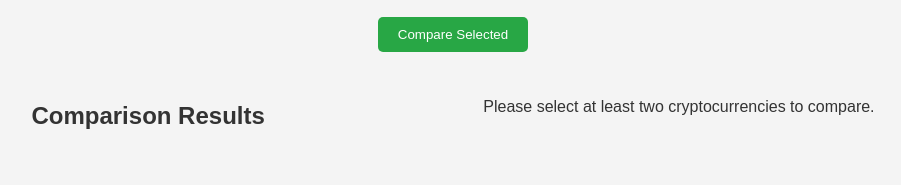
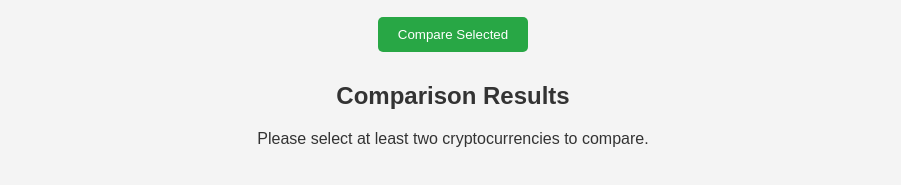
Before and after one commit to kingsfavy/Crypto, a website: page index.html in a window 1280 px wide. Both pictures are taken after a click on the button "Compare Selected". Shown: the part 143-328 px from the top of the page, without its empty margins (187-1088 px from the left). Drawn offline with Linux system fonts and the light colour scheme; no server answers.

Commit message:
Update index.html

```diff
--- a/index.html
+++ b/index.html
@@ -40,10 +40,6 @@
         #comparison-container {
             margin-top: 30px;
             text-align: center;
-            display: flex;
-            justify-content: space-evenly;
-            flex-wrap: wrap;
-            gap: 20px;
         }
         .crypto-container {
             display: flex;
@@ -114,7 +110,14 @@
 
     <script>
         const apiUrl = 'https://api.coingecko.com/api/v3/coins/markets';
-        const currencies = { usd: 1, ngn: 1150, gbp: 0.78, eur: 0.92, jpy: 148 };
+        const currencies = {
+            usd: 1,
+            ngn: 1150,
+            gbp: 0.78,
+            eur: 0.92,
+            jpy: 148,
+            aud: 1.5  // Added AUD conversion rate
+        };
         let allCryptos = [];
         let selectedCryptos = [];
 
@@ -150,6 +153,7 @@
                         <p>GBP: £${(crypto.current_price * currencies.gbp).toLocaleString()}</p>
                         <p>EUR: €${(crypto.current_price * currencies.eur).toLocaleString()}</p>
                         <p>JPY: ¥${(crypto.current_price * currencies.jpy).toLocaleString()}</p>
+                        <p>AUD: A$${(crypto.current_price * currencies.aud).toLocaleString()}</p>  <!-- Added AUD price -->
                         <p>Market Cap: $${crypto.market_cap.toLocaleString()}</p>
                         <p class="${priceChangeClass}">24h Change: ${crypto.price_change_percentage_24h.toFixed(2)}%</p>
                         <p>Volume: ${crypto.total_volume.toLocaleString()}</p>
@@ -192,6 +196,7 @@
                     <div class="crypto-card">
                         <h3>${crypto.name} (${crypto.symbol.toUpperCase()})</h3>
                         <p>USD: $${crypto.current_price.toLocaleString()}</p>
+                        <p>AUD: A$${(crypto.current_price * currencies.aud).toLocaleString()}</p> <!-- Added AUD -->
                         <p>Market Cap: $${crypto.market_cap.toLocaleString()}</p>
                         <p>Volume: ${crypto.total_volume.toLocaleString()}</p>
                         <p>Supply: ${crypto.circulating_supply ? crypto.circulating_supply.toLocaleString() : 'N/A'}</p>
```
